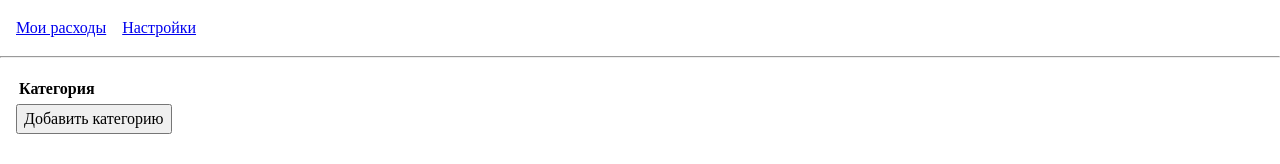
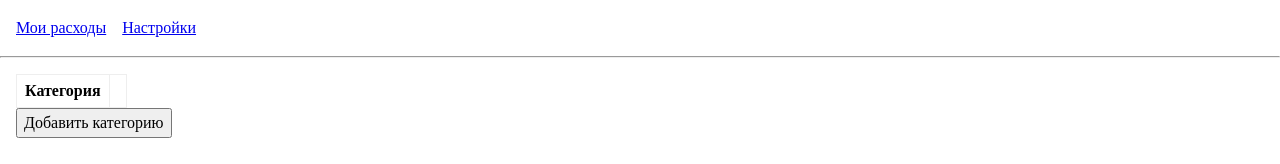
Before and after one commit to IlyaSemenov/tinkoff-solutioncup-frontend, a Vue app: page /settings/categories in a window 1280 px wide. Shown: the top 164 px of the page. Built offline with nearby package versions, Linux system fonts and the light colour scheme.

Commit message:
добавил простейший стиль для таблицы

```diff
--- a/src/components/ExpensesByCategory.vue
+++ b/src/components/ExpensesByCategory.vue
@@ -49,7 +49,7 @@ export default defineComponent({
 
 <template>
 	<div v-if="categories.length">
-		<table>
+		<table class="x-table">
 			<thead>
 				<tr>
 					<th>Категория</th>
--- a/src/components/ExpensesTable.vue
+++ b/src/components/ExpensesTable.vue
@@ -66,7 +66,7 @@ export default defineComponent({
 </script>
 
 <template>
-	<table v-if="sorted_expenses.length">
+	<table v-if="sorted_expenses.length" class="x-table">
 		<thead>
 			<tr>
 				<th
--- a/src/pages/settings/categories.vue
+++ b/src/pages/settings/categories.vue
@@ -38,7 +38,7 @@ export default defineComponent({
 
 <template>
 	<div>
-		<table>
+		<table class="x-table">
 			<thead>
 				<tr>
 					<th>Категория</th>
--- /dev/null
+++ b/src/styles/_table.scss
@@ -0,0 +1,14 @@
+.x-table {
+	&,
+	tr,
+	th,
+	td {
+		border: 1px solid #eee;
+		border-collapse: collapse;
+	}
+
+	th,
+	td {
+		padding: 0.25em 0.5em;
+	}
+}
--- a/src/styles/index.scss
+++ b/src/styles/index.scss
@@ -1 +1,2 @@
 @import "reset";
+@import "table";
```
